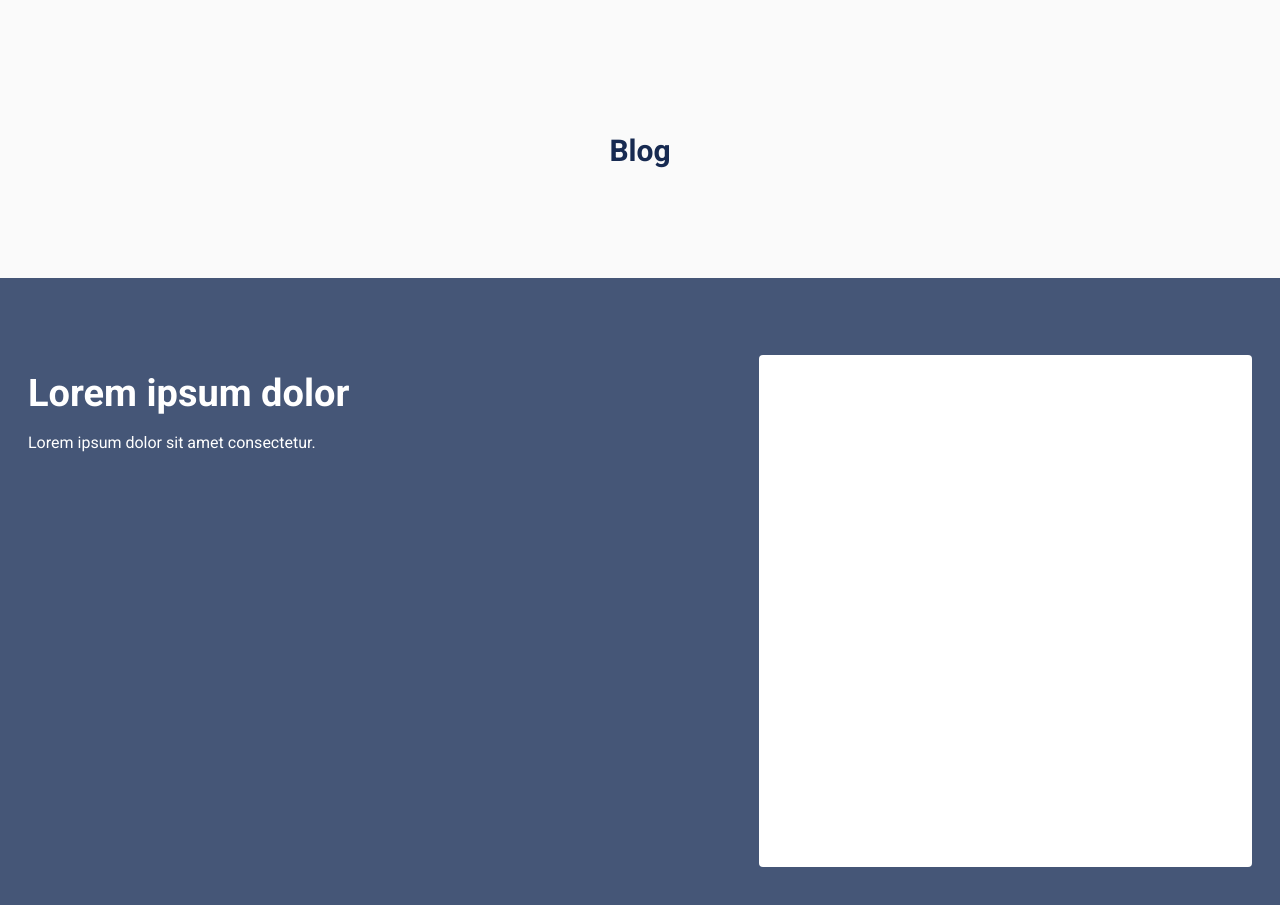
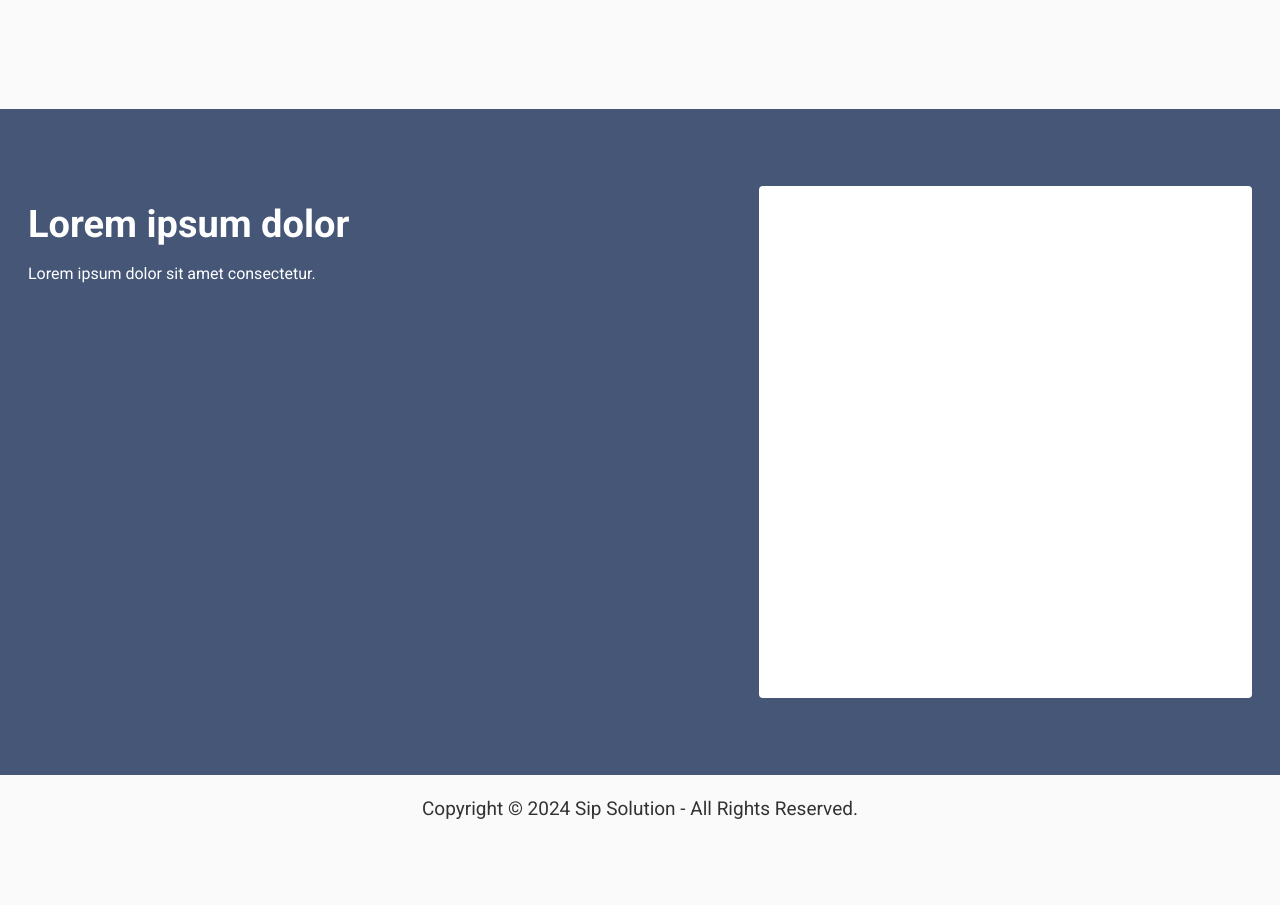
Before and after one commit to sargisshahinyan/sip-solutions, a Next.js app: page /sip in a window 1280 px wide. Shown: the part 1544-2449 px from the top of the page. After the commit the page ends 2386 px from the top, so only its background shows below. Built offline with nearby package versions, Linux system fonts and the light colour scheme.

Commit message:
remove blog section

```diff
--- a/src/app/sip/page.tsx
+++ b/src/app/sip/page.tsx
@@ -67,12 +67,6 @@ export default function Home() {
         </Wrapper>
       </section>
 
-      <section className={styles["blog-section"]}>
-        <Wrapper>
-          <SectionTitle>Blog</SectionTitle>
-        </Wrapper>
-      </section>
-
       <section className={styles["contacts-section"]}>
         <Wrapper>
           <div className={cx("flex-spb-st", "contacts-section-content")}>
--- a/src/app/sip/styles.module.scss
+++ b/src/app/sip/styles.module.scss
@@ -105,10 +105,6 @@
   margin-top: 110px;
 }
 
-.blog-section {
-  margin-top: 134px;
-}
-
 .contacts-section {
   margin-top: 110px;
   background: var(--blue-light);
```
